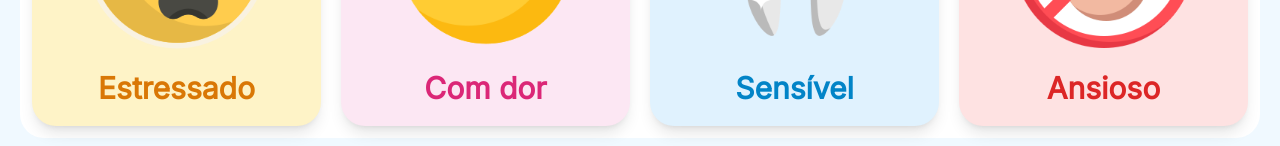
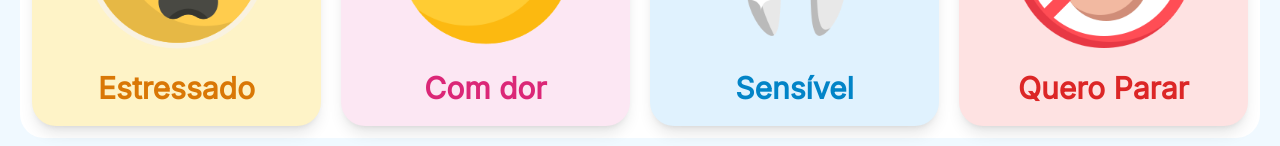
Before and after one commit to welitonvicente18/app_odonto_sinal, a React (Vite) app: page / in a window 1280 px wide. Shown: the part 716-862 px from the top of the page. Built offline with nearby package versions, Linux system fonts and the light colour scheme.

Commit message:
feat: update sentiment label and adjust text size in Mascote component

```diff
--- a/src/App.jsx
+++ b/src/App.jsx
@@ -161,7 +161,7 @@ function App() {
             <img src={senvivelImg} className="h-20 md:h-38 xl:h-48" />
           </CardSentimento>
           <CardSentimento
-            sentimento="Ansioso"
+            sentimento="Quero Parar"
             bgColor="bg-red-100"
             textColor="text-red-600"
             handleMascote={() => {handleMascote('queroparar')}}
--- a/src/components/Mascote.jsx
+++ b/src/components/Mascote.jsx
@@ -71,7 +71,7 @@ function Mascote(props) {
         />
       </div>
       <div className="w-1/3 h-1/2">
-        <div className="bg-white rounded-3xl p-4 shadow-xl text-center align-top leading-16 text-4xl">
+        <div className="bg-white rounded-3xl p-4 shadow-xl text-center align-top leading-10 text-4xl">
           {falas[props.statusMascote].texto}
         </div>
       </div>
```
